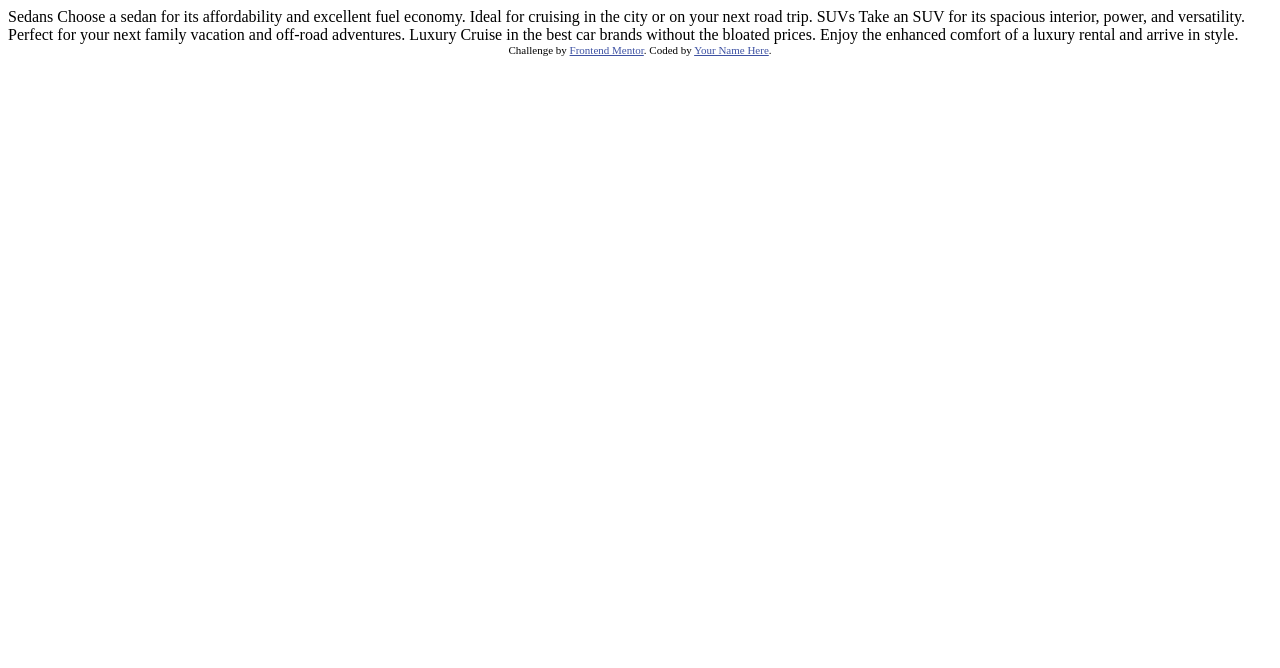
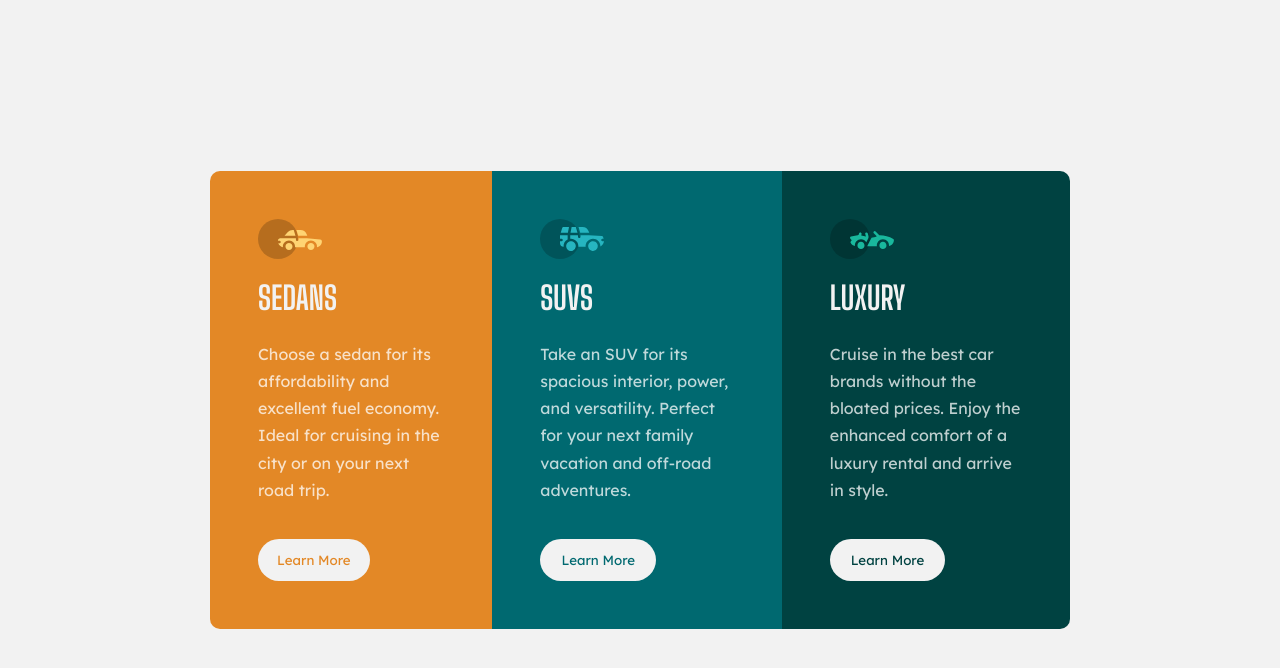
Before and after one commit to Favvie/3-column-preview-card-component-main, a plain HTML site: page index.html in a window 1280 px wide. Drawn offline with Linux system fonts and the light colour scheme.

Commit message:
styles included

```diff
--- /dev/null
+++ b/css/main.scss
@@ -0,0 +1,110 @@
+* {
+    margin: 0;
+    padding: 0;
+    box-sizing: border-box;
+
+    font-family: 'Lexend Deca', sans-serif;
+}
+body {
+    background:hsl(0, 0%, 95%);
+}
+
+.container {
+    margin:3em 2em;
+    display: flex;
+    flex-direction: column;
+}
+.sedan {
+    background: hsl(31, 77%, 52%);
+    border-radius: 10px 10px 0px 0px;
+
+    button{
+        color: hsl(31, 77%, 52%) ;
+    }
+}
+.suv {
+    background:  hsl(184, 100%, 22%);
+    button{
+        color: hsl(184, 100%, 22%) ;
+    }
+}
+.luxe {
+    background: hsl(179, 100%, 13%);
+    border-radius: 0px 0px 10px 10px;
+    button{
+        color: hsl(179, 100%, 13%) ;
+    }
+
+}
+
+.card {
+    padding: 3em;
+
+    h1{
+     color: hsl(0, 0%, 95%);
+     text-transform: uppercase;
+     font-family: 'Big Shoulders Display', cursive;
+     padding: .5em 0px;
+    }
+
+    p {
+        color: hsla(0, 0%, 100%, 0.75);
+        padding: .5em 0;
+        line-height: 1.7em;
+        font-size: 1em;
+    }
+
+    button {
+        width: 60%;
+        border: none;
+        padding: 1em;
+        border-radius: 5em;
+        background: hsl(0, 0%, 95%);
+        margin-top: 2em;
+    }
+
+    button:hover{
+        background: transparent;
+        color:hsl(0, 0%, 95%);
+        box-shadow:inset 0px 0px 0px 2px hsl(0, 0%, 95%);
+    }
+}
+
+
+@media only screen and (min-width: 480px) {
+    .container {
+        max-width: 400px;
+        margin:3em auto;
+    }
+}
+@media only screen and (min-width:1040px) {
+    .wrapper {
+        display: flex;
+        height: 100vh;
+        align-items: center;
+        justify-content: center;
+
+    }
+    .container {
+        flex-direction: row;
+        max-width: 860px;
+
+        .card {
+            h1{
+                font-size: 2em;
+            }
+        }
+    }
+
+    .sedan {
+        border-radius: 10px 0px 0px 10px;
+    }
+
+    .luxe {
+        border-radius: 0px 10px 10px 0px;
+    }
+
+    .attribution {
+        display: none;
+    }
+}
--- a/index.html
+++ b/index.html
@@ -3,9 +3,11 @@
 <head>
   <meta charset="UTF-8">
   <meta name="viewport" content="width=device-width, initial-scale=1.0"> <!-- displays site properly based on user's device -->
-
+  <link rel="preconnect" href="https://fonts.gstatic.com">
+  <link rel="preconnect" href="https://fonts.gstatic.com">
+  <link href="https://fonts.googleapis.com/css2?family=Big+Shoulders+Display:wght@700&family=Lexend+Deca&display=swap" rel="stylesheet">
   <link rel="icon" type="image/png" sizes="32x32" href="./images/favicon-32x32.png">
-
+  <link rel="stylesheet" href="./css/main.css">
   <title>Frontend Mentor | 3-column preview card component</title>
 
   <!-- Feel free to remove these styles or customise in your own stylesheet 👍 -->
@@ -15,22 +17,48 @@
   </style>
 </head>
 <body>
-
-  Sedans
+  <section class="wrapper">
+    <div class="container">
+      <div class="card sedan">
+        <img src="./images/icon-sedans.svg" alt="sedan-image">
+        <h1>Sedans</h1>
+        <p>
           Choose a sedan for its affordability and excellent fuel economy. Ideal for cruising in the city
           or on your next road trip.
+        </p>
 
-  SUVs
+        <button>Learn More</button>
+      </div>
+
+      <div class="card suv">
+        <img src="./images/icon-suvs.svg" alt="suv-image">
+        <h1>SUVs</h1>
+        <p>
           Take an SUV for its spacious interior, power, and versatility. Perfect for your next family vacation
           and off-road adventures.
+        </p>
 
-  Luxury
-  Cruise in the best car brands without the bloated prices. Enjoy the enhanced comfort of a luxury
+        <button>Learn More</button>
+      </div>
+
+      <div class="card luxe">
+        <img src="./images/icon-luxury.svg" alt="lux-image">
+        <h1>Luxury</h1>
+       <p>Cruise in the best car brands without the bloated prices. Enjoy the enhanced comfort of a luxury
        rental and arrive in style.
+      </p>
+
+       <button>Learn More</button>
+      </div>
+
 
       <div class="attribution">
         Challenge by <a href="https://www.frontendmentor.io?ref=challenge" target="_blank">Frontend Mentor</a>.
         Coded by <a href="#">Your Name Here</a>.
       </div>
+    </div>
+
+  </section>
+
 </body>
 </html>
```
Also changed, not shown: css/main.css (added), images/3cards.png (added), 3 other files. Lines whose indentation alone changed are shown as unchanged.
